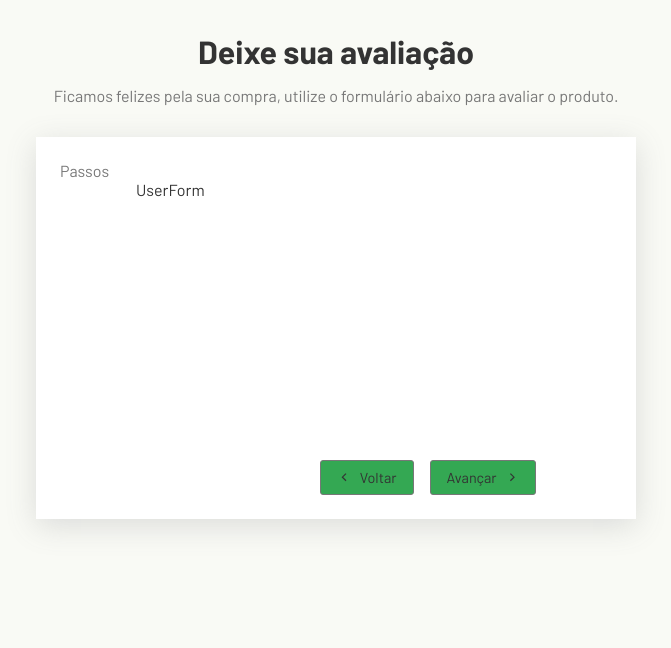
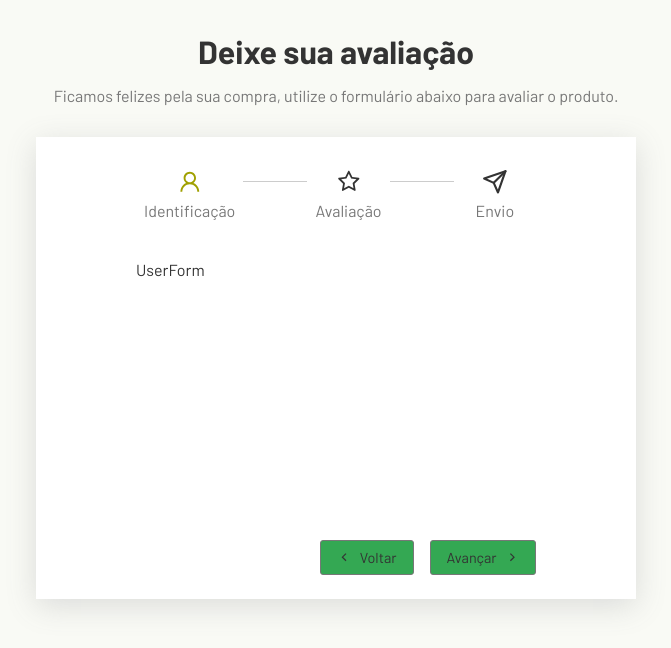
Before and after one commit to patricklohn/multistep-form-react-ts, a React (Vite) app: page / in a window 1280 px wide. Shown: the top 648 px of the page, without its empty margins (304-975 px from the left). Built offline with nearby package versions, Linux system fonts and the light colour scheme.

Commit message:
Criação de componete Steps

```diff
--- a/src/App.tsx
+++ b/src/App.tsx
@@ -1,9 +1,11 @@
 import { useState } from 'react'
+
 
 // Components
 import UserForm from './components/UserForm'
 import Thanks from './components/Thanks'
 import ReviewForm from './components/ReviewForm'
+import Steps from './components/Steps'
 
 import { GrFormNext, GrFormPrevious } from 'react-icons/gr'
 
@@ -30,7 +32,7 @@ function App() {
           <p>Ficamos felizes pela sua compra, utilize o formulário abaixo para avaliar o produto.</p>
         </div>
         <div className="form-contaier">
-          <p>Passos</p>
+          <Steps currentStep={currentStep}/>
           <form onSubmit={(e) => changeStep(currentStep + 1 , e)}>
             <div className="inputs-container">
               {currentComponent}
--- /dev/null
+++ b/src/components/Steps.css
@@ -0,0 +1,35 @@
+.steps{
+    display: flex;
+    gap: 4rem;
+    justify-content: center;
+    align-items: center;
+    max-width: 400px;
+    margin: 0 auto;
+    position: relative;
+    margin-bottom: 2rem;
+}
+
+.steps::after{
+    content: "";
+    width: 380px;
+    border-bottom: 1px solid #ccc;
+    position: absolute;
+    top: 20px;
+}
+
+.step{
+    text-align: center;
+    background-color: #fff;
+    z-index: 1;
+    width: 120px;
+    padding: 0.5rem;
+}
+
+.step svg{
+    font-size: 1.6rem;
+    margin-bottom: 0.2rem;
+}
+
+.active > svg{
+    fill: #a0a000;
+}
--- /dev/null
+++ b/src/components/Steps.tsx
@@ -0,0 +1,29 @@
+import React from 'react'
+import './Steps.css'
+import {AiOutlineUser, AiOutlineStar} from 'react-icons/ai'
+import {FiSend} from 'react-icons/fi'
+
+type stepsProps = {
+    currentStep: number;
+}
+
+const Steps = ({currentStep}: stepsProps) => {
+  return (
+      <div className="steps">
+        <div className="step active">
+            <AiOutlineUser/>
+            <p>Identificação</p>
+        </div>
+        <div className={`step ${currentStep >= 1 ? "active" :" "}`}>
+            <AiOutlineStar/>
+            <p>Avaliação</p>
+        </div>
+        <div className={`step ${currentStep >= 2 ? "active" :" "}`}>
+            <FiSend/>
+            <p>Envio</p>
+        </div>
+      </div>
+  )
+}
+
+export default Steps
```
